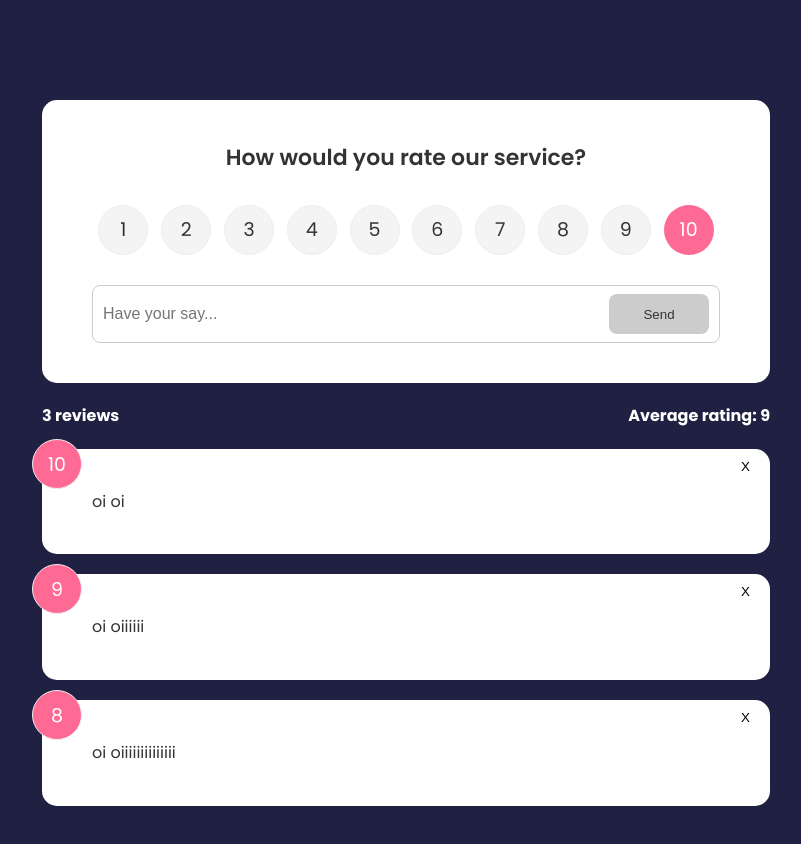
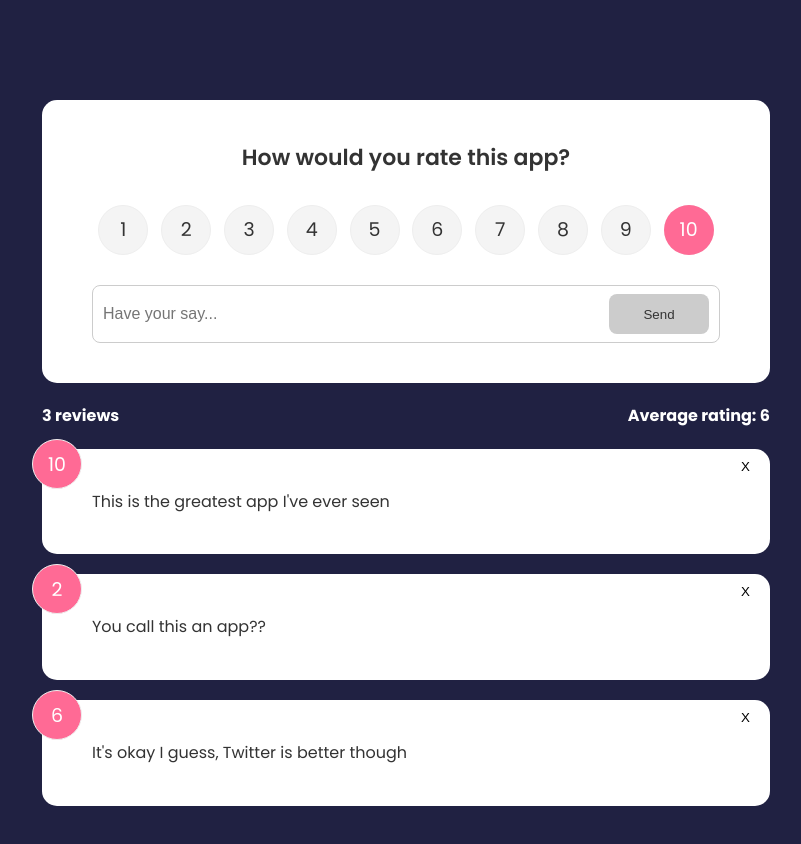
Before and after one commit to jonnyabrams/svelte-feedback-app, a Svelte app: page / in a window 1280 px wide. Shown: the top 844 px of the page, without its empty margins (234-1035 px from the left). Built offline with nearby package versions, Linux system fonts and the light colour scheme.

Commit message:
fix: update feedback

```diff
--- a/src/components/FeedbackForm.svelte
+++ b/src/components/FeedbackForm.svelte
@@ -43,7 +43,7 @@
 
 <Card>
   <header>
-    <h2>How would you rate our service?</h2>
+    <h2>How would you rate this app?</h2>
   </header>
   <form on:submit|preventDefault={handleSubmit}>
     <RatingSelect on:rating-select={handleSelect} />
--- a/src/stores.js
+++ b/src/stores.js
@@ -4,16 +4,16 @@ export const FeedbackStore = writable([
   {
     id: 1,
     rating: 10,
-    text: 'oi oi'
+    text: "This is the greatest app I've ever seen"
   },
   {
     id: 2,
-    rating: 9,
-    text: 'oi oiiiiii'
+    rating: 2,
+    text: "You call this an app??"
   },
   {
     id: 3,
-    rating: 8,
-    text: 'oi oiiiiiiiiiiiiii'
+    rating: 6,
+    text: "It's okay I guess, Twitter is better though"
   },
 ])
```
